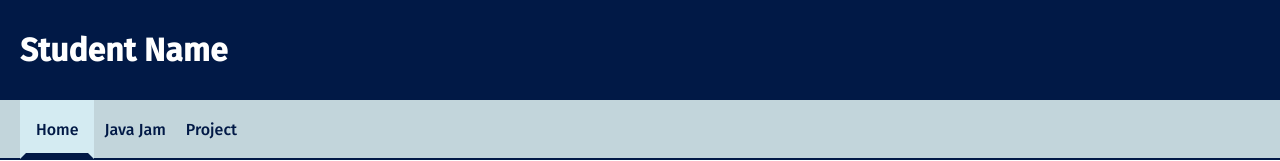
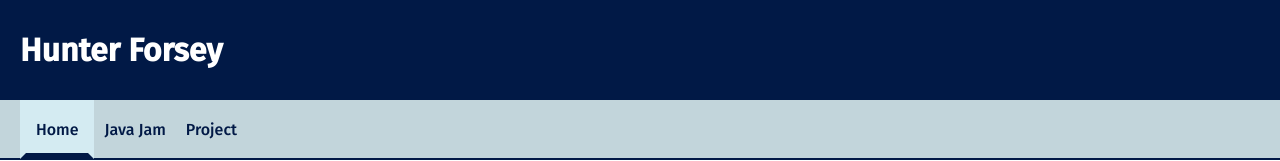
Before and after one commit to ProjectKaos/projectkaos.github.io, a plain HTML site: page index.html in a window 1280 px wide. Shown: the top 161 px of the page. Drawn offline with Linux system fonts and the light colour scheme.

Commit message:
Updated index.html
- changed Student Name title to Hunter Forsey

```diff
--- a/index.html
+++ b/index.html
@@ -5,7 +5,7 @@
     <meta charset="UTF-8">
     <meta http-equiv="X-UA-Compatible" content="IE=edge">
     <meta name="viewport" content="width=device-width, initial-scale=1.0">
-    <title>Student Name</title>
+    <title>Hunter Forsey</title>
     <link href="main.css" rel="stylesheet" type="text/css" />
     <link rel="stylesheet" href="https://cdnjs.cloudflare.com/ajax/libs/font-awesome/6.2.1/css/all.min.css">
     <link rel="icon" href="https://www.usu.edu/favicon.ico" type="image/x-icon">
@@ -14,7 +14,7 @@
 <body>
     <header id="pageHeader">
         <!-- <a href="index.html"><img id="mainLogo" src="logo.png" alt="Logo" /></a> -->
-        <h1>Student Name</h1>
+        <h1>Hunter Forsey</h1>
     </header>
 
     <nav id="mainNav">
```
